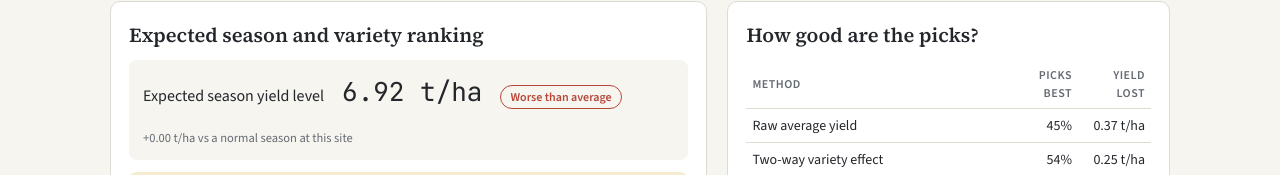
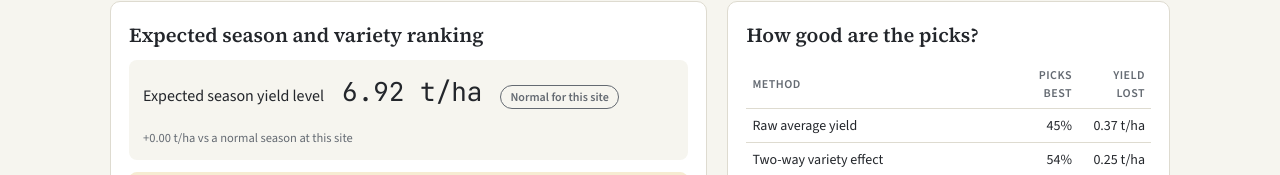
Before and after one commit to saphal-sharma/seedgenius, a plain HTML site: page docs/index.html in a window 1280 px wide. Shown: the part 480-655 px from the top of the page. Drawn offline with nearby package versions, Linux system fonts and the light colour scheme.

Commit message:
Compare the season with the site's normal season

```diff
--- a/docs/index.html
+++ b/docs/index.html
@@ -212,8 +212,9 @@ function update() {
   const q = seasonQuality(w);
   const base = seasonQuality(D.base[$("loc").value]);
   const dev = q - D.mean_quality;
-  const cls = dev > 0.4 ? "good" : dev < -0.4 ? "bad" : "avg";
-  const word = dev > 0.4 ? "Better than average" : dev < -0.4 ? "Worse than average" : "About average";
+  const dsite = q - base;   // compare with a normal season at this site
+  const cls = dsite > 0.3 ? "good" : dsite < -0.3 ? "bad" : "avg";
+  const word = dsite > 0.3 ? "Better than normal here" : dsite < -0.3 ? "Worse than normal here" : "Normal for this site";
   $("season").innerHTML = `<span>Expected season yield level</span><span class="big">${fmt(q)} t/ha</span>
     <span class="pill ${cls}">${word}</span><span class="hint">${q - base >= 0 ? "+" : "−"}${fmt(Math.abs(q - base))} t/ha vs a normal season at this site</span>`;
 
```
Also changed, not shown: src/app_template.html (+3 -2 lines).
